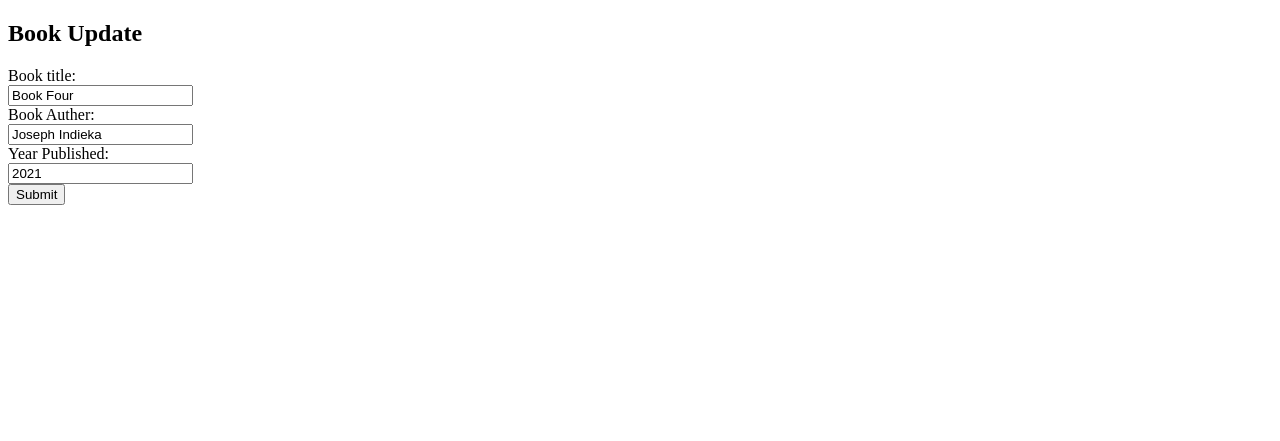
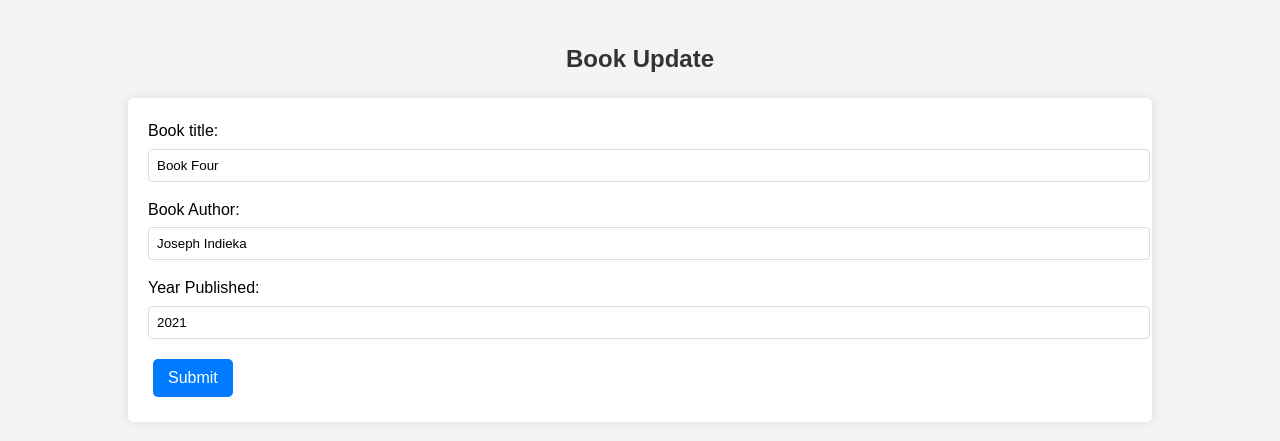
Before and after one commit to indieka900/book-management-system-, a Django app: page /update_book/4/ in a window 1280 px wide. Shown: the top 441 px of the page. Run offline with Django 5.2, Linux system fonts and the light colour scheme; data comes from the database, SQL or seed files in the repository; both versions use the stored data as it was after the commit.

Commit message:
added styling to the pages

```diff
--- /dev/null
+++ b/crud_app/static/css/styles.css
@@ -0,0 +1,125 @@
+/* General styles */
+body {
+    font-family: Arial, sans-serif;
+    line-height: 1.6;
+    margin: 0;
+    padding: 0;
+    background-color: #f4f4f4;
+}
+
+.container {
+    width: 80%;
+    margin: auto;
+    overflow: hidden;
+    padding: 20px;
+}
+
+.page-title {
+    color: #333;
+    text-align: center;
+    margin-bottom: 20px;
+}
+
+/* Button styles */
+.btn {
+    display: inline-block;
+    padding: 10px 15px;
+    border: none;
+    border-radius: 5px;
+    cursor: pointer;
+    text-decoration: none;
+    font-size: 16px;
+    margin: 5px;
+}
+
+.btn-primary {
+    background-color: #007bff;
+    color: #fff;
+}
+
+.btn-secondary {
+    background-color: #6c757d;
+    color: #fff;
+}
+
+.btn-danger {
+    background-color: #dc3545;
+    color: #fff;
+}
+
+/* Table styles */
+.book-table {
+    width: 100%;
+    border-collapse: collapse;
+    margin-top: 20px;
+}
+
+.book-table th,
+.book-table td {
+    padding: 12px;
+    text-align: left;
+    border-bottom: 1px solid #ddd;
+}
+
+.book-table th {
+    background-color: #007bff;
+    color: #fff;
+}
+
+.book-table tr:hover {
+    background-color: #f5f5f5;
+}
+
+/* Form styles */
+.book-form {
+    background-color: #fff;
+    padding: 20px;
+    border-radius: 5px;
+    box-shadow: 0 0 10px rgba(0, 0, 0, 0.1);
+}
+
+.form-group {
+    margin-bottom: 15px;
+}
+
+.form-group label {
+    display: block;
+    margin-bottom: 5px;
+}
+
+.form-group input {
+    width: 100%;
+    padding: 8px;
+    border: 1px solid #ddd;
+    border-radius: 4px;
+}
+
+.actions {
+    display: flex;
+    justify-content: space-between;
+    align-items: center;
+    margin-bottom: 20px;
+}
+
+.search-input {
+    padding: 8px;
+    border: 1px solid #ddd;
+    border-radius: 4px;
+    width: 200px;
+}
+
+/* Responsive design */
+@media (max-width: 768px) {
+    .container {
+        width: 95%;
+    }
+
+    .book-table {
+        font-size: 14px;
+    }
+
+    .btn {
+        font-size: 14px;
+        padding: 8px 12px;
+    }
+}
--- a/crud_app/templates/update_book.html
+++ b/crud_app/templates/update_book.html
@@ -1,30 +1,31 @@
+{% load static %}
 <!DOCTYPE html>
 <html lang="en">
   <head>
     <meta charset="UTF-8" />
     <meta name="viewport" content="width=device-width, initial-scale=1.0" />
     <title>Update Book</title>
+    <link rel="stylesheet" href="{% static 'css/styles.css' %}">
   </head>
   <body>
-    <h2>Book Update</h2>
-    <form action="" method="post">
-      {% csrf_token %}
-      <label for="title">Book title: </label> <br />
-      <input type="text" name="title" placeholder="book title" required value="{{book.title}}" />
-      <br />
-      <label for="auther">Book Auther: </label> <br />
-      <input type="text" name="auther" placeholder="auther's name" value="{{book.auther}}" required />
-      <br />
-      <label for="year_published">Year Published: </label> <br />
-      <input
-        type="text"
-        name="year_published"
-        value="{{book.year_published}}"
-        placeholder="Year published"
-        required
-      />
-      <br />
-      <button type="submit">Submit</button>
-    </form>
+    <div class="container">
+      <h2 class="page-title">Book Update</h2>
+      <form action="" method="post" class="book-form">
+        {% csrf_token %}
+        <div class="form-group">
+          <label for="title">Book title:</label>
+          <input type="text" id="title" name="title" placeholder="Book title" required value="{{book.title}}" />
+        </div>
+        <div class="form-group">
+          <label for="auther">Book Author:</label>
+          <input type="text" id="auther" name="auther" placeholder="Author's name" value="{{book.auther}}" required />
+        </div>
+        <div class="form-group">
+          <label for="year_published">Year Published:</label>
+          <input type="text" id="year_published" name="year_published" value="{{book.year_published}}" placeholder="Year published" required />
+        </div>
+        <button type="submit" class="btn btn-primary">Submit</button>
+      </form>
+    </div>
   </body>
 </html>
--- a/emobilis_interview/settings.py
+++ b/emobilis_interview/settings.py
@@ -118,6 +118,12 @@ USE_TZ = True
 
 STATIC_URL = 'static/'
 
+STATIC_ROOT = 'static/'
+
+# MEDIA_ROOT = os.path.join(BASE_DIR, 'media')
+
+MEDIA_URL = '/media/'
+
 # Default primary key field type
 # https://docs.djangoproject.com/en/5.1/ref/settings/#default-auto-field
 
```
Also changed, not shown: crud_app/templates/add_book.html (+21 -19 lines), crud_app/templates/home.html (+15 -5 lines), db.sqlite3.
